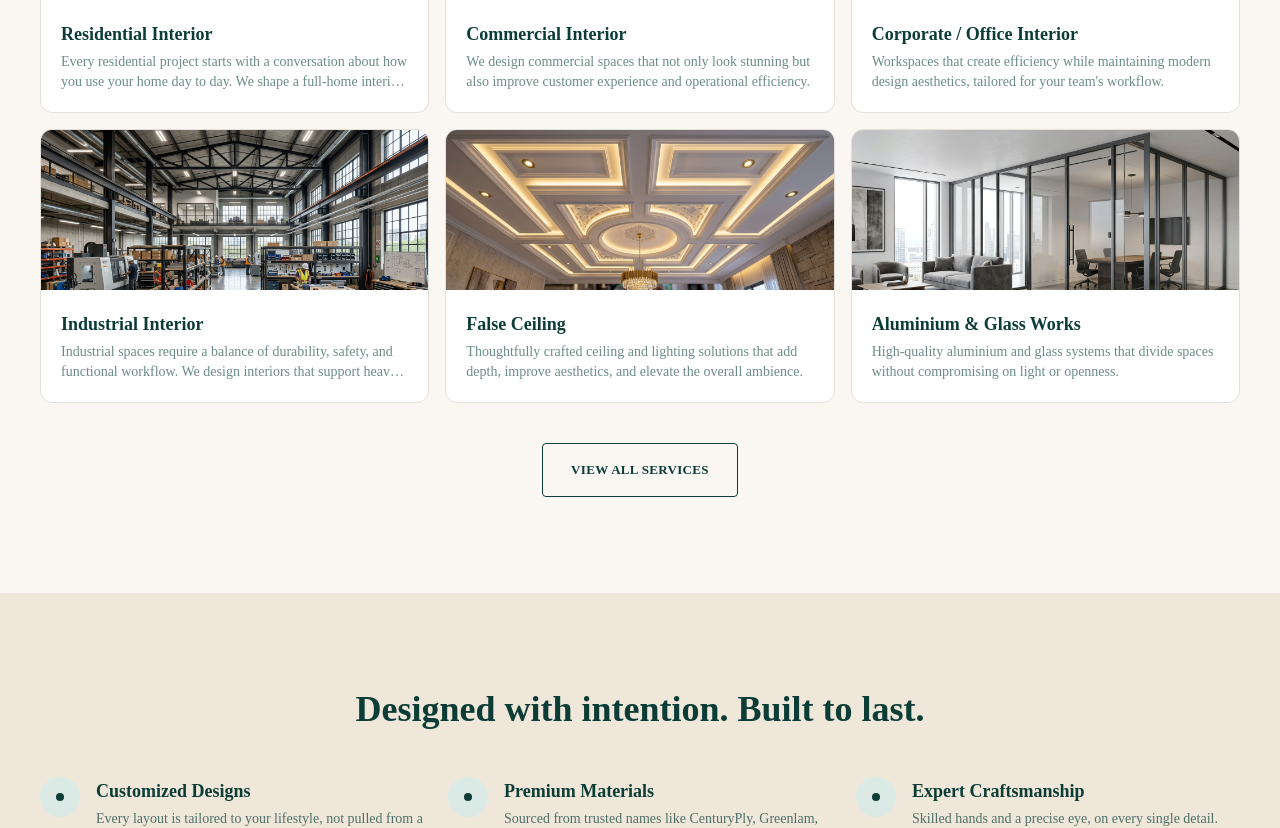
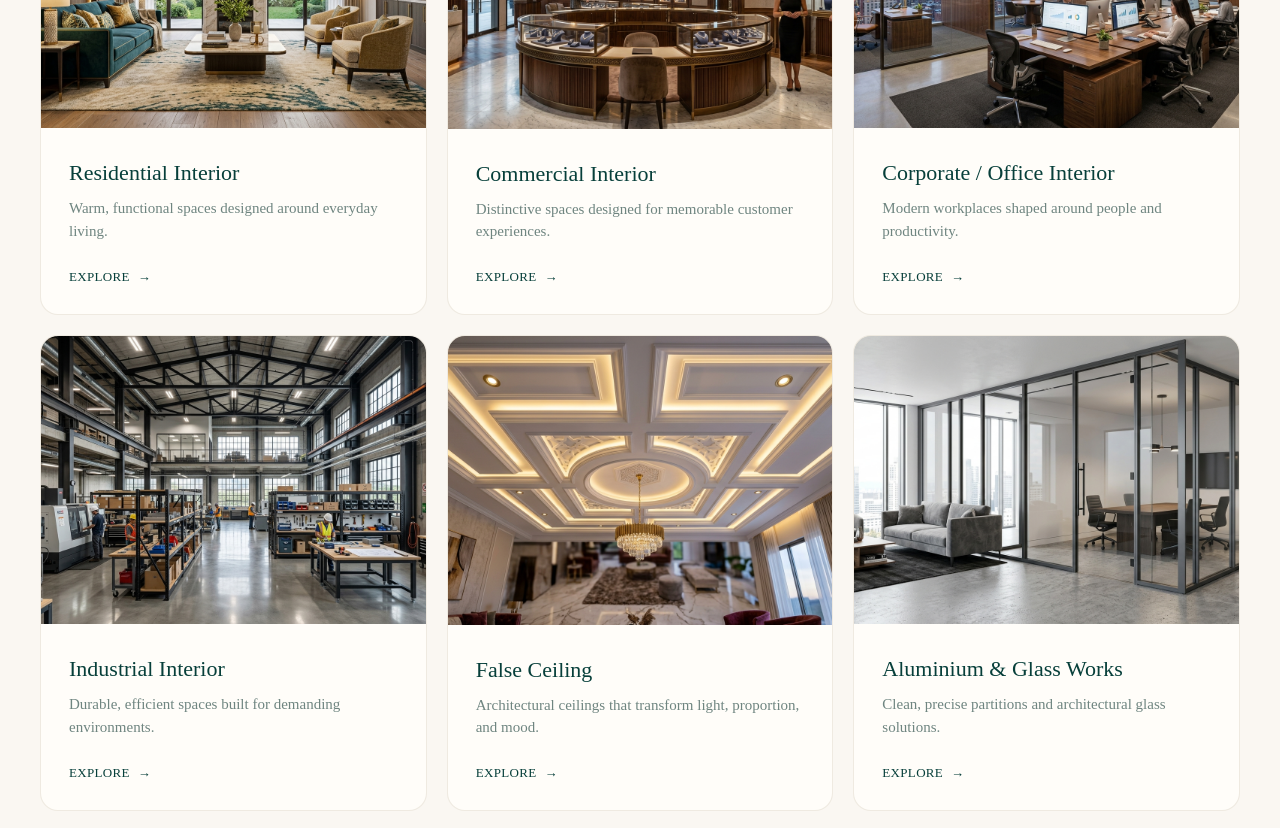
Before and after one commit to GOGULKRISHNAN368/archicraft-website, a React (Vite) app: page / in a window 1280 px wide. Shown: the part 1320-2148 px from the top of the page. Built offline with nearby package versions, Linux system fonts and the light colour scheme.

Commit message:
feat: redesign Services page and service cards with image-first editorial layout

```diff
--- a/src/components/ServiceCard.tsx
+++ b/src/components/ServiceCard.tsx
@@ -1,5 +1,4 @@
 import { Link } from "react-router-dom";
-;
 import type { Service } from "@/data/services";
 import { serviceImages, heroFallbackImage } from "@/data/images";
 
@@ -7,21 +6,34 @@ export default function ServiceCard({ service }: { service: Service }) {
   return (
     <Link
       to={`/services/${service.slug}`}
-      className="group flex-shrink-0 w-[72vw] sm:w-full snap-start bg-white rounded-xl border border-softgrey overflow-hidden hover:shadow-lg transition-shadow"
+      className="group flex flex-col w-full bg-[#FFFDF9] rounded-[18px] border border-[#E4DED3]/60 overflow-hidden hover:-translate-y-1 hover:shadow-[0_8px_30px_rgb(0,0,0,0.04)] transition-all duration-400 ease-out"
     >
-      <div className="h-36 sm:h-40 bg-softgrey relative overflow-hidden">
+      <div className="w-full aspect-[4/3] bg-[#E9E1D3] relative overflow-hidden">
         <img
           src={serviceImages[service.slug] || heroFallbackImage}
-          alt={`${service.name} interior design in Coimbatore by Archicraft Interiors`}
-          sizes="(min-width: 640px) 33vw, 72vw"
-          className="object-cover group-hover:scale-105 transition-transform duration-500"
+          alt={`${service.name} interior design`}
+          className="w-full h-full object-cover group-hover:scale-[1.03] transition-transform duration-500 ease-out"
         />
       </div>
-      <div className="p-4 sm:p-5">
-        <p className="font-display font-semibold text-lg text-teal-900 group-hover:text-teal transition-colors">
+
+      <div className="p-6 sm:p-7 flex flex-col flex-grow">
+        <h3 className="font-display font-medium text-[22px] text-[#073F3A] mb-2">
           {service.name}
+        </h3>
+
+        <p className="text-[#6F8580] text-[15px] leading-[1.5] mb-6 flex-grow">
+          {service.shortDescription}
         </p>
-        <p className="text-sm text-teal-900/60 mt-1 line-clamp-2">{service.overview}</p>
+
+        <div className="mt-auto flex items-center text-[#073F3A] font-medium text-[13px] tracking-wide uppercase transition-colors group-hover:text-[#C8A45D]">
+          <span className="relative">
+            Explore
+            <span className="absolute left-0 -bottom-1 w-0 group-hover:w-full h-[1px] bg-[#C8A45D] transition-all duration-300"></span>
+          </span>
+          <span className="ml-2 transform group-hover:translate-x-1 transition-transform duration-300">
+            →
+          </span>
+        </div>
       </div>
     </Link>
   );
--- a/src/data/services.ts
+++ b/src/data/services.ts
@@ -4,6 +4,7 @@ export type Service = {
   seoTitle: string;
   metaDescription: string;
   hero: string;
+  shortDescription: string;
   overview: string;
   benefits: string[];
   processNote: string;
@@ -18,6 +19,7 @@ export const services: Service[] = [
     seoTitle: "Residential Interior Design | Archicraft Interiors",
     metaDescription: "Bespoke residential interior design including modular kitchens, wardrobes, pooja rooms, bedroom designs, and living room designs.",
     hero: "Homes designed around the way your family actually lives",
+    shortDescription: "Warm, functional spaces designed around everyday living.",
     overview: "Every residential project starts with a conversation about how you use your home day to day. We shape a full-home interior that balances elegance, functionality, and timeless appeal.",
     benefits: [
       "Modular Kitchen - Smart, functional, and premium layouts",
@@ -40,6 +42,7 @@ export const services: Service[] = [
     seoTitle: "Commercial Interior Design | Archicraft Interiors",
     metaDescription: "Premium commercial interior design for jewellery showrooms, textile showrooms, salons, and cafés.",
     hero: "Spaces designed for business success",
+    shortDescription: "Distinctive spaces designed for memorable customer experiences.",
     overview: "We design commercial spaces that not only look stunning but also improve customer experience and operational efficiency.",
     benefits: [
       "Jewellery Showroom - Elegant and secure displays",
@@ -59,6 +62,7 @@ export const services: Service[] = [
     seoTitle: "Corporate & Office Interior Design | Archicraft Interiors",
     metaDescription: "Office interior design including executive cabins, workstations, conference rooms, and smart storage.",
     hero: "Workspaces designed around productivity",
+    shortDescription: "Modern workplaces shaped around people and productivity.",
     overview: "Workspaces that create efficiency while maintaining modern design aesthetics, tailored for your team's workflow.",
     benefits: [
       "Executive Cabin - Premium and private executive spaces",
@@ -79,6 +83,7 @@ export const services: Service[] = [
     seoTitle: "Industrial Interior Design | Archicraft Interiors",
     metaDescription: "Functional and robust industrial interior design solutions tailored for operational efficiency.",
     hero: "Robust and functional design for industries",
+    shortDescription: "Durable, efficient spaces built for demanding environments.",
     overview: "Industrial spaces require a balance of durability, safety, and functional workflow. We design interiors that support heavy-duty operations while maintaining a professional aesthetic.",
     benefits: [
       "Optimized operational workflows",
@@ -98,6 +103,7 @@ export const services: Service[] = [
     seoTitle: "False Ceiling Solutions | Archicraft Interiors",
     metaDescription: "Professional false ceiling installations including grid, gypsum, and custom lighting integration.",
     hero: "Enhancing spaces through design, from above",
+    shortDescription: "Architectural ceilings that transform light, proportion, and mood.",
     overview: "Thoughtfully crafted ceiling and lighting solutions that add depth, improve aesthetics, and elevate the overall ambience.",
     benefits: [
       "Grid False Ceiling - Functional suspended ceilings ideal for commercial spaces",
@@ -117,6 +123,7 @@ export const services: Service[] = [
     seoTitle: "Aluminium & Glass Partitions | Archicraft Interiors",
     metaDescription: "Premium aluminium partitions, glass partitions, shower cubicles, and toilet partitions.",
     hero: "Modern, transparent, and durable partitions",
+    shortDescription: "Clean, precise partitions and architectural glass solutions.",
     overview: "High-quality aluminium and glass systems that divide spaces without compromising on light or openness.",
     benefits: [
       "Aluminium Partition - Sleek and durable spatial dividers",
--- a/src/pages/page.tsx
+++ b/src/pages/page.tsx
@@ -40,9 +40,11 @@ export default function HomePage() {
           title="One studio, every space that matters"
           subtitle="From the kitchen where the day begins to the pooja room where it's grounded â€” we design every corner of your home and workplace with the same care."
         />
-        <div className="mt-10 sm:mt-12 flex gap-4 overflow-x-auto snap-x snap-mandatory pb-2 sm:grid sm:grid-cols-2 lg:grid-cols-3 sm:overflow-visible">
+        <div className="mt-10 sm:mt-12 flex gap-5 overflow-x-auto snap-x snap-mandatory pb-4 sm:grid sm:grid-cols-2 lg:grid-cols-3 sm:overflow-visible hide-scrollbar">
           {featuredServices.map((s) => (
-            <ServiceCard key={s.slug} service={s} />
+            <div key={s.slug} className="w-[85vw] sm:w-auto flex-shrink-0 snap-start flex">
+              <ServiceCard service={s} />
+            </div>
           ))}
         </div>
         <div className="text-center mt-8">
--- a/src/pages/services/page.tsx
+++ b/src/pages/services/page.tsx
@@ -1,17 +1,24 @@
-import SectionHeading from "@/components/SectionHeading";
 import ServiceCard from "@/components/ServiceCard";
 import { services } from "@/data/services";
 
-
-
 export default function ServicesPage() {
   return (
-    <section className="max-w-content mx-auto px-4 sm:px-6 lg:px-10 py-16 sm:py-24">
-      <SectionHeading eyebrow="What We Design" title="Every space that matters, one studio" align="left" />
-      <div className="mt-10 sm:mt-12 grid grid-cols-1 sm:grid-cols-2 lg:grid-cols-3 gap-5">
-        {services.map((s) => (
-          <ServiceCard key={s.slug} service={s} />
-        ))}
+    <section className="bg-[#F6F2EA] min-h-screen py-16 sm:py-24">
+      <div className="max-w-[1400px] mx-auto px-6 sm:px-10 lg:px-[70px]">
+        <div className="mb-16 sm:mb-20">
+          <h1 className="font-display text-[#073F3A] text-4xl sm:text-5xl lg:text-[54px] font-medium mb-6">
+            One studio, every space that matters
+          </h1>
+          <p className="text-[#6F8580] text-lg sm:text-[20px] max-w-2xl">
+            Thoughtfully designed spaces for the way you live, work, and grow.
+          </p>
+        </div>
+
+        <div className="grid grid-cols-1 md:grid-cols-2 lg:grid-cols-3 gap-y-12 sm:gap-y-16 gap-x-8 lg:gap-x-12">
+          {services.map((s) => (
+            <ServiceCard key={s.slug} service={s} />
+          ))}
+        </div>
       </div>
     </section>
   );
```
Also changed, not shown: src/components/HomeMaterials.tsx (+97 -6 lines).
